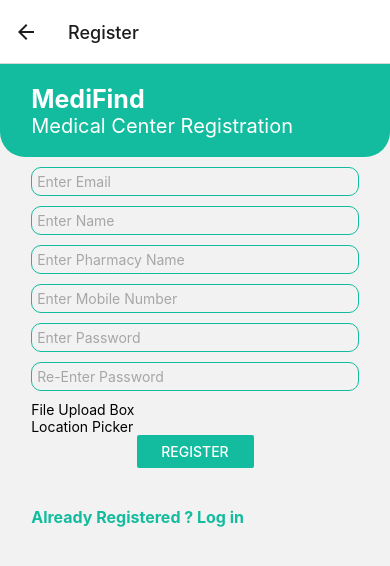
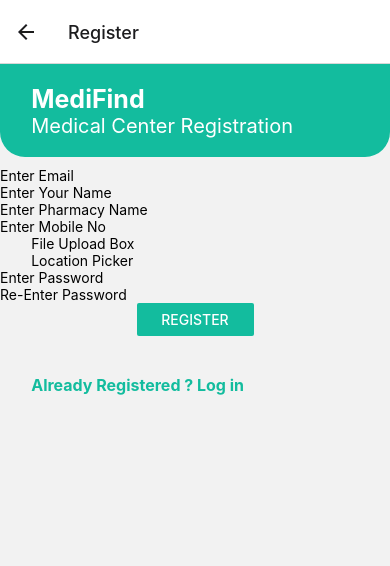
Before and after one commit to IT21016202/medifind-medical-solution-mobile-app-react-native, a React Native app: screen /Register in a window 390 px wide. Shown: the top 566 px of the page. Built offline with nearby package versions, Linux system fonts and the light colour scheme.

Commit message:
user registration initial step created

```diff
--- a/pages/RegisterPage.js
+++ b/pages/RegisterPage.js
@@ -1,14 +1,23 @@
 import React, { useEffect, useState } from "react";
-import { Text, View, StyleSheet } from "react-native";
+import { Text, View, StyleSheet, TextInput } from "react-native";
 import { initializeApp } from 'firebase/app';
 import { getFirestore, collection, getDocs } from 'firebase/firestore/lite';
-import "firebase/auth";
+import { getAuth, createUserWithEmailAndPassword } from 'firebase/auth';
 
 import ToolBar from "../components/ToolBar";
 import TextInputBoxRegister from "../components/TextInputBox";
 import MyButton from "../components/MyButton";
 
 const RegisterPage = () =>{
+
+    const [email, setEmail] = useState("");
+    const [name, setName] = useState("");
+    const [pharmacyName, setPharmacyName] = useState("");
+    const [mobileNo, setMobileNo] = useState("");
+    const [password, setPassword] = useState("");
+    const [rePassword, setRePassword] = useState("");
+    // const [certificate, setCertificate] = useState("");
+    // const [location, setLocation] = useState("");
 
     useEffect(() => {
         var firebaseConfig = {
@@ -25,32 +34,66 @@ const RegisterPage = () =>{
         //console.log(db);
     }, []);
 
+    function register(){
+        const auth = getAuth();
+
+        const Email = email;
+        const Name = name;
+        const PharmacyName = pharmacyName;
+        const Mobile = mobileNo;
+        const Password = password;
+        const RePassword = rePassword;
+
+        // Validate passwords
+        if (Password !== RePassword) {
+            alert('Passwords do not match');
+            return;
+        }
+
+        // Create a new user
+        createUserWithEmailAndPassword(auth, Email, Password)
+        .then((userCredential) => {
+            // User registration successful
+            const user = userCredential.user;
+            // You can perform any additional actions here, such as updating user profiles or navigating to another screen
+            console.log('User registered:', user);
+        })
+        .catch((error) => {
+            // Handle registration errors
+            const errorCode = error.code;
+            const errorMessage = error.message;
+            console.error('Registration error:', errorCode, errorMessage);
+            // You can display an error message to the user or handle the error as needed
+        });
+
+    }
+
     return(
         <View style={styles.view}>
             {/* <ToolBar title="Register Page"/> */}
             <Text style={styles.medifind}>MediFind</Text>
             <Text style={styles.registraion}>Medical Center Registration</Text>
 
-            <TextInputBoxRegister placeH="Enter Email"/>
-            <TextInputBoxRegister placeH="Enter Name"/>
-            <TextInputBoxRegister placeH="Enter Pharmacy Name"/>
-            <TextInputBoxRegister placeH="Enter Mobile Number"/>
-            <TextInputBoxRegister placeH="Enter Password"/>
-            <TextInputBoxRegister placeH="Re-Enter Password"/>
-
+            <TextInput placeholder="Enter Email" name="email" value={email} onChangeText={text => setEmail(text)}></TextInput>
+            <TextInput placeholder="Enter Your Name" name="name" value={name} onChangeText={text => setName(text)}></TextInput>
+            <TextInput placeholder="Enter Pharmacy Name" name="pharmacyName" value={pharmacyName} onChangeText={text => setPharmacyName(text)}></TextInput>
+            <TextInput placeholder="Enter Mobile No" name="mobile" value={mobileNo} onChangeText={text => setMobileNo(text)}></TextInput>
             <Text style={{paddingLeft: '8%'}}>File Upload Box</Text>
             <Text style={{paddingLeft: '8%'}}>Location Picker</Text>
+            <TextInput placeholder="Enter Password" name="password" value={password} onChangeText={text => setPassword(text)}></TextInput>
+            <TextInput placeholder="Re-Enter Password" name="re-password" value={rePassword} onChangeText={text => setRePassword(text)}></TextInput>
 
-            <MyButton title="Register"></MyButton>
+            <MyButton title="Register" onPress={register}></MyButton>
 
             <Text style={styles.registered}>Already Registered ? Log in </Text>
         </View>
     );
 }
 
+
+
 const styles = StyleSheet.create({
     view:{
-
     },
 
     medifind:{
```
Also changed, not shown: components/TextInputBoxRegister.js (+6 -1 lines).
